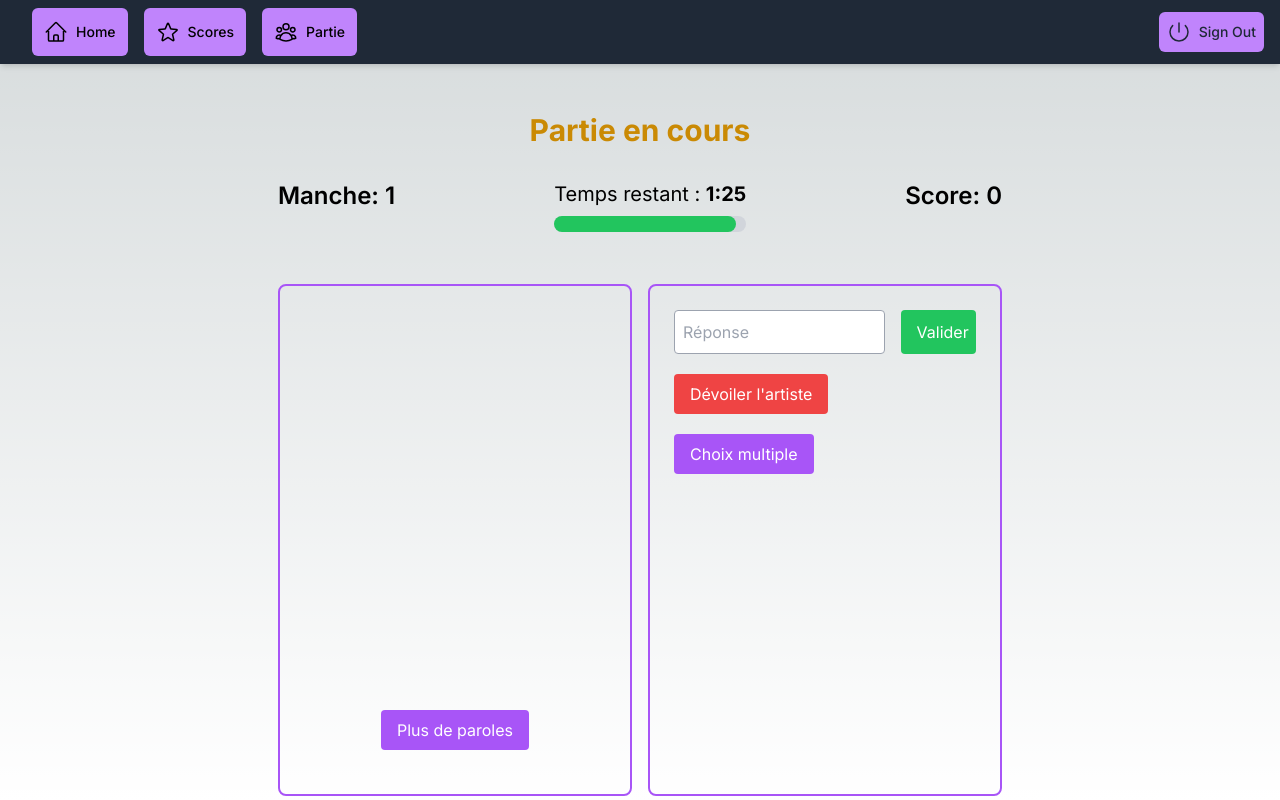
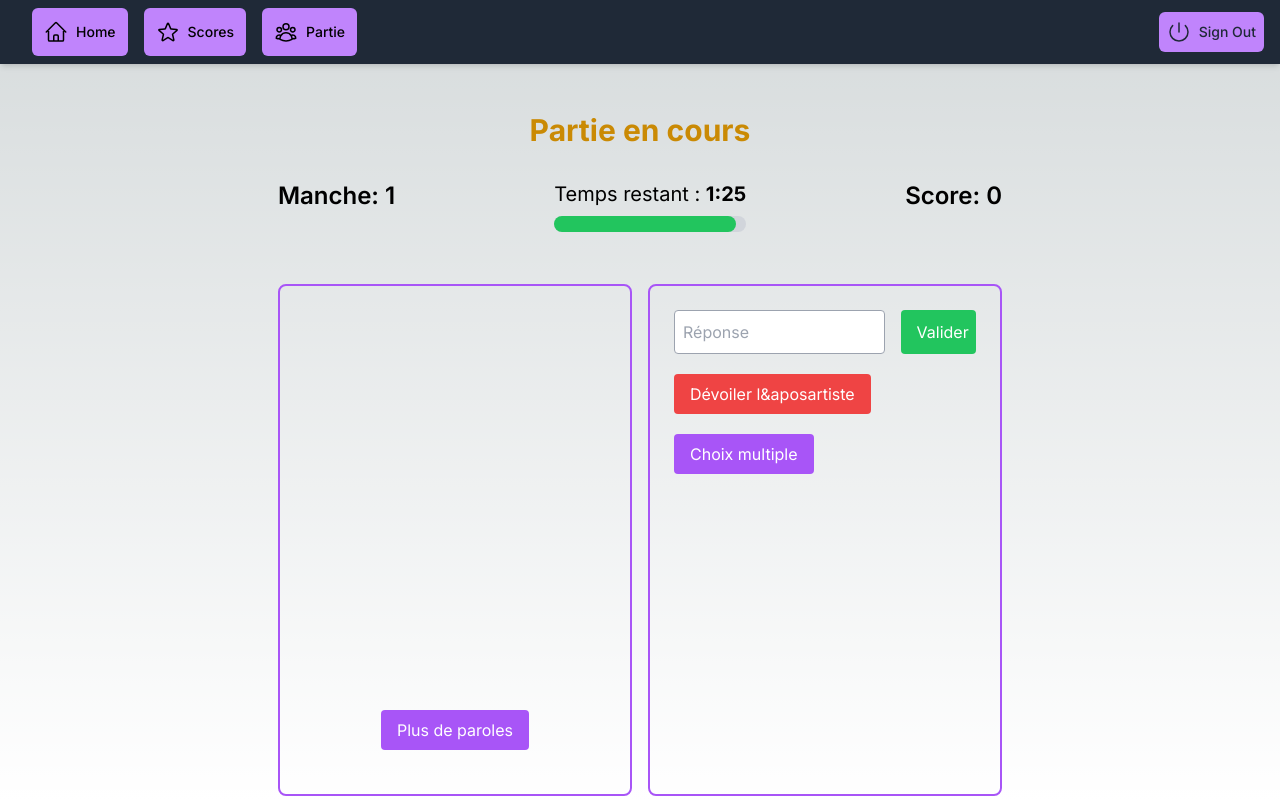
Before and after one commit to chantalzmrl/lyricguess-dashboard, a Next.js app: page /dashboard/game in a window 1280 px wide. Built offline with nearby package versions, Linux system fonts and the light colour scheme.

Commit message:
update error deployment

```diff
--- a/src/app/dashboard/game/page.tsx
+++ b/src/app/dashboard/game/page.tsx
@@ -281,7 +281,7 @@ export default function Page() {
                                 </div>
                             )}
                             <div className="mb-5">
-                                <button className="px-4 py-2 bg-red-500 text-white rounded hover:bg-red-700" onClick={revealArtist}>Dévoiler l'artiste</button>
+                                <button className="px-4 py-2 bg-red-500 text-white rounded hover:bg-red-700" onClick={revealArtist}>Dévoiler l&aposartiste</button>
                                 <div id="rvArtist" className="mt-2 text-lg" dangerouslySetInnerHTML={{ __html: showArtist ? artist : "" }}></div>
                             </div>
                             <div>
```
